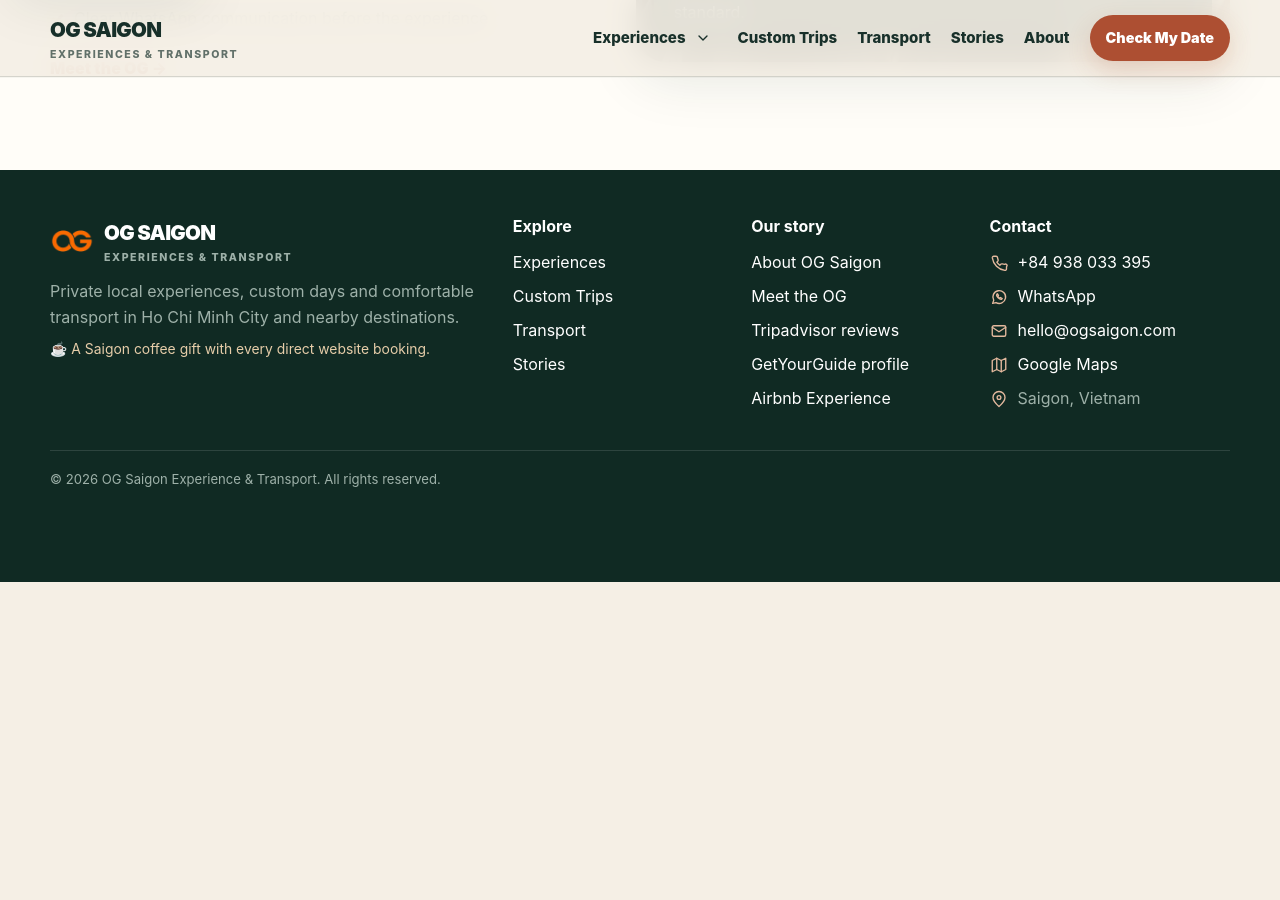
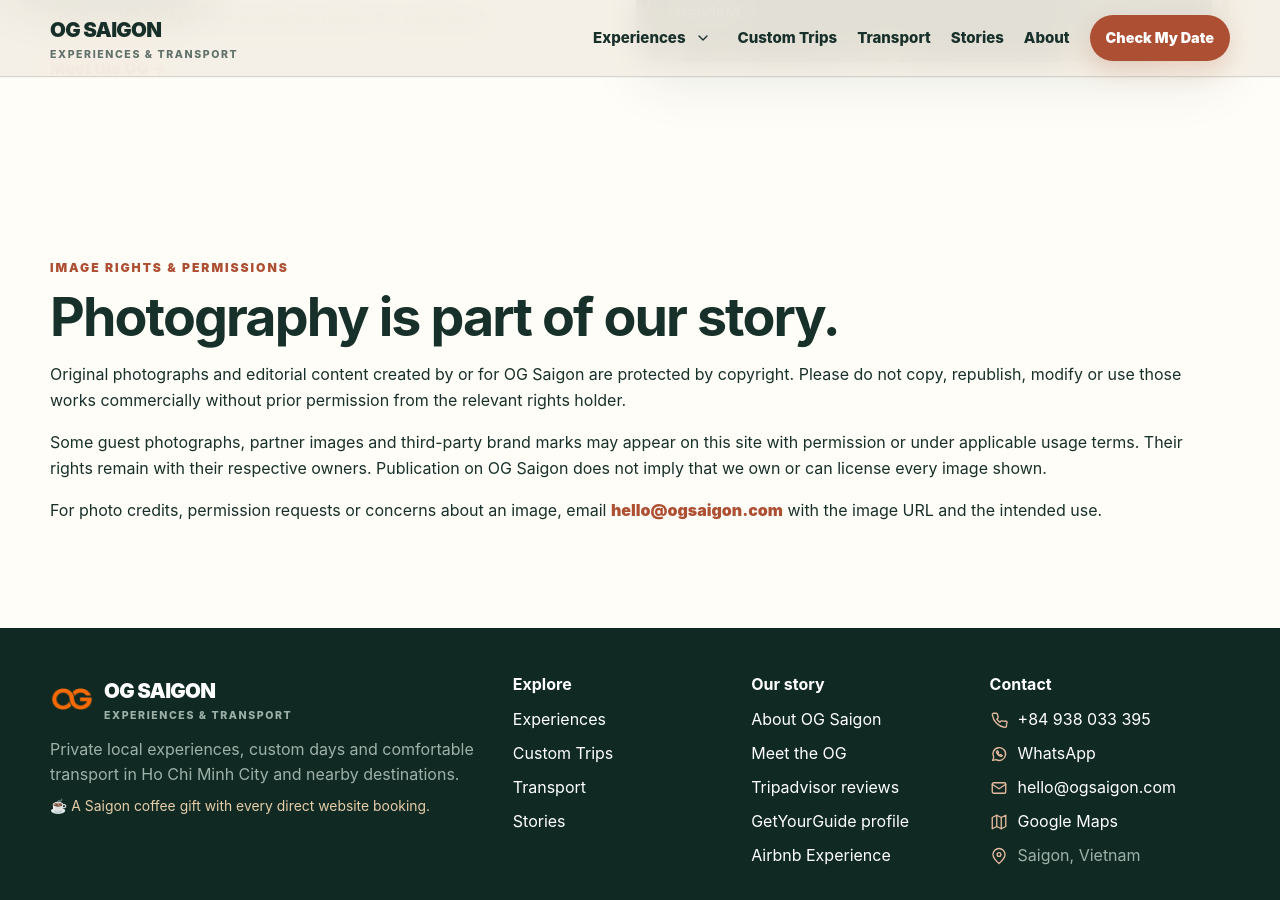
Before and after one commit to DSG2025/DSG2025.github.io, a Jekyll site: the page built from about/index.html, in a window 1280 px wide and 900 px high, scrolled down 1556 px. Built offline with Jekyll 4.4.1, drawn with Linux system fonts in a browser that asks for light colours; before the commit the page ends 2138 px from its top, so only the background shows below that.

Commit message:
Clarify OG Saigon image reuse terms and link from footer

```diff
--- a/about/index.html
+++ b/about/index.html
@@ -63,6 +63,15 @@
 </div>
 </div>
 </section>
+<section class="section paper" id="photo-rights" aria-labelledby="photo-rights-heading">
+<div class="wrap">
+<div class="eyebrow">Image rights &amp; permissions</div>
+<h2 id="photo-rights-heading">Photography is part of our story.</h2>
+<p>Original photographs and editorial content created by or for OG Saigon are protected by copyright. Please do not copy, republish, modify or use those works commercially without prior permission from the relevant rights holder.</p>
+<p>Some guest photographs, partner images and third-party brand marks may appear on this site with permission or under applicable usage terms. Their rights remain with their respective owners. Publication on OG Saigon does not imply that we own or can license every image shown.</p>
+<p>For photo credits, permission requests or concerns about an image, email <a class="text-link" href="mailto:hello@ogsaigon.com?subject=Image%20rights%20inquiry">hello@ogsaigon.com</a> with the image URL and the intended use.</p>
+</div>
+</section>
 </main>
 {% include site-footer.html %}
 <script src="/assets/js/site-data.js"></script>
```
